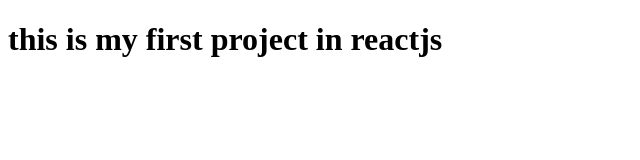
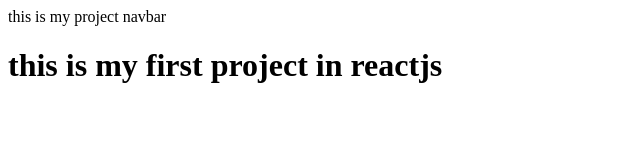
Before and after one commit to afzal151426/mernAssignment, a plain HTML site: page index.html in a window 1280 px wide. Shown: the whole page, without its empty margins (0-640 px from the left). Drawn offline with Linux system fonts and the light colour scheme.

Commit message:
first commit by Dev5

```diff
--- a/index.html
+++ b/index.html
@@ -6,6 +6,8 @@
     <title>assignment 1</title>
   </head>
   <body>
+    <nav>this is my project navbar</nav>
     <h1>this is my first project in reactjs</h1>
+
   </body>
 </html>
```
